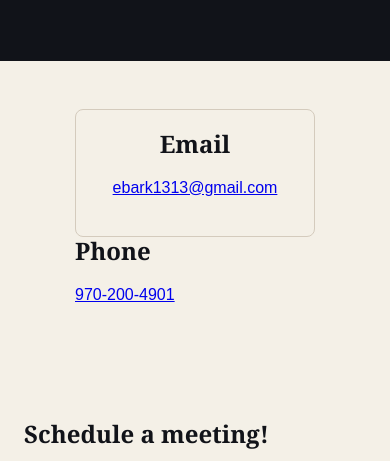
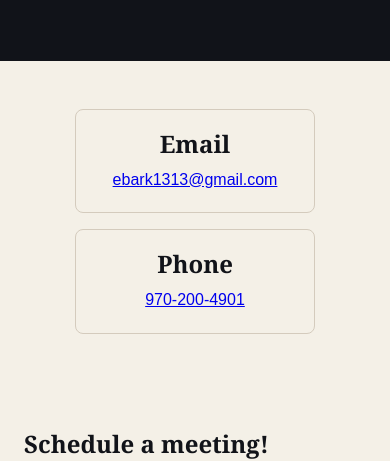
Before and after one commit to EthanBarkoczy/mywebsite, a plain HTML site: page Littlestarter/contact.html in a window 390 px wide. Shown: the part 572-1033 px from the top of the page. Drawn offline with Linux system fonts and the light colour scheme.

Commit message:
Lay out email and phone as responsive contact cards

```diff
--- a/Littlestarter/contact.html
+++ b/Littlestarter/contact.html
@@ -25,18 +25,16 @@
             <h1>Get in touch</h1>
             <p>Have a question or want to discuss your project? Reach out to us!</p>
         </section>
-        <contact id="contact-section">
-            <section class="content-section" class="contact-details">
-                <div id="email-info">
+        <section id="contact-section" class="content-section" aria-label="Contact methods">
+            <div class="contact-box">
                 <h2>Email</h2>
                 <p><a href="mailto:ebark1313@gmail.com">ebark1313@gmail.com</a></p>
             </div>
-                <div class="contact-details">
+            <div class="contact-box">
                 <h2>Phone</h2>
-                    <p><a href="tel:9705551234">970-200-4901</a></p>
+                <p><a href="tel:+19702004901">970-200-4901</a></p>
             </div>
         </section>
-        </contact>
         <section id="schedule-meeting" class="content-section">
             <div>
                 <h2>Schedule a meeting!</h2>
--- a/Littlestarter/style.css
+++ b/Littlestarter/style.css
@@ -159,7 +159,7 @@ footer img {
     gap: 16px;
 }
 
-#email-info{
+.contact-box {
     box-sizing: border-box;
     width: 240px;
     max-width: 100%;
@@ -167,6 +167,15 @@ footer img {
     border: 1px solid #d4cbbd;
     border-radius: 8px;
     text-align: center;
+    overflow-wrap: anywhere;
+}
+
+.contact-box h2 {
+    margin-bottom: 8px;
+}
+
+.contact-box p {
+    margin-bottom: 0;
 }
 
 #main-contact #schedule-meeting {
```
Lines whose indentation alone changed are shown as unchanged.
